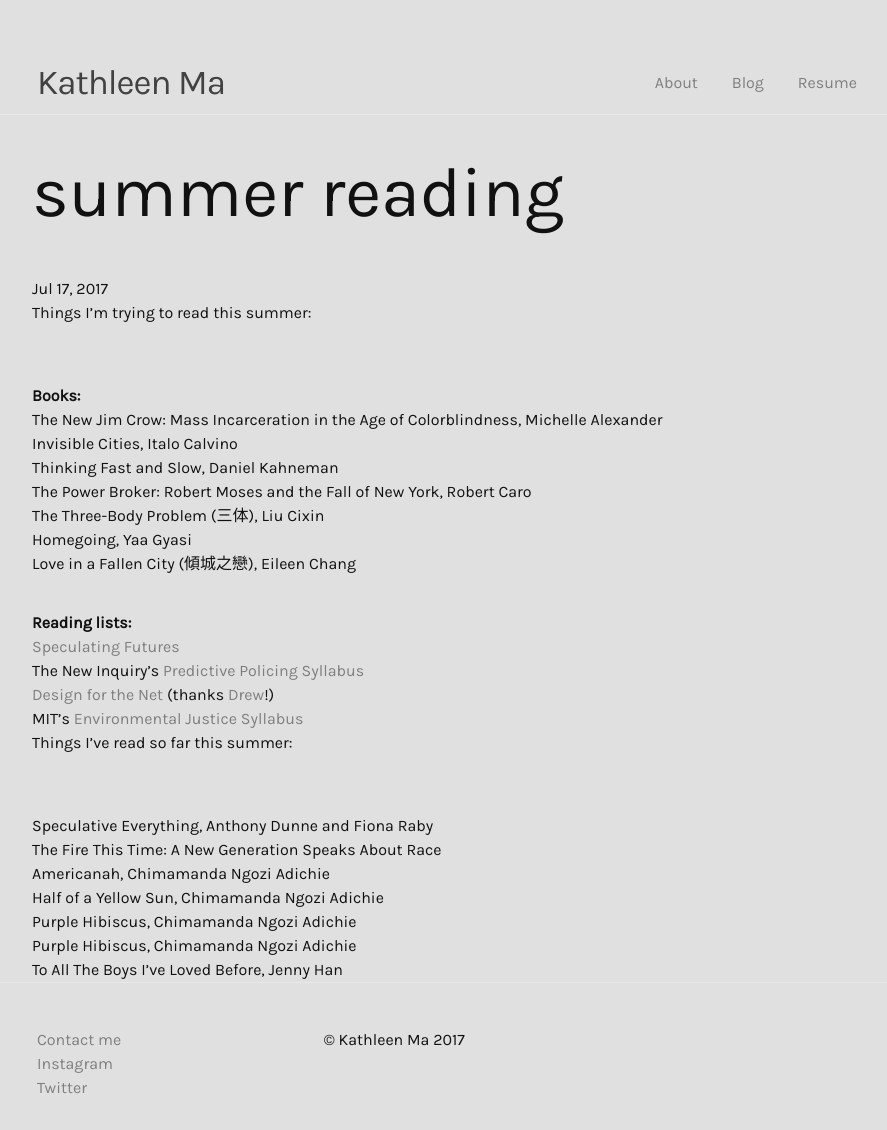
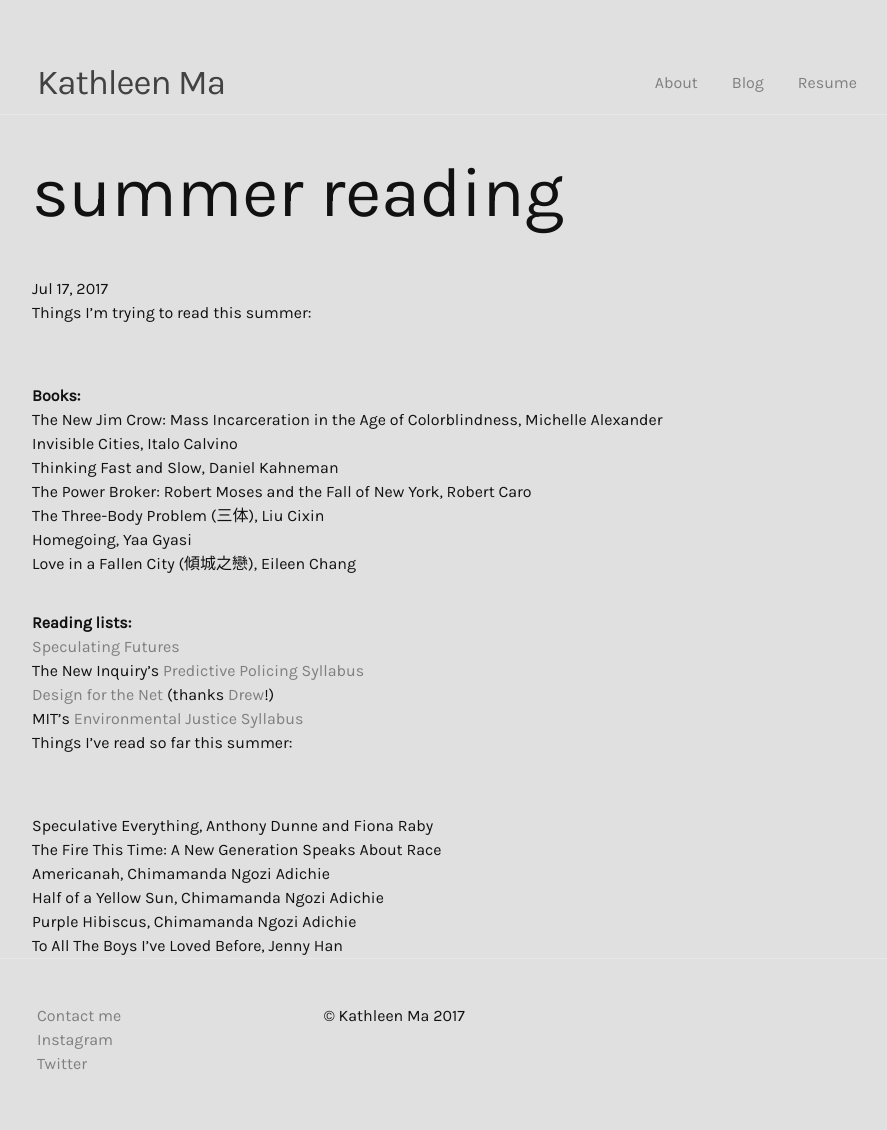
Before and after one commit to kathleenlma/kathleenlma.github.io, a Jekyll site: the page built from _posts/2017-06-25-summer-reads.md, in a window 1280 px wide. Shown: the whole page, without its empty margins (193-1080 px from the left). Built offline with Jekyll 4.4.1, drawn with Linux system fonts in a browser that asks for light colours; after the commit the page ends 1106 px from its top, so only the background shows below that.

Commit message:
updated site

```diff
--- a/_posts/2017-06-25-summer-reads.md
+++ b/_posts/2017-06-25-summer-reads.md
@@ -6,7 +6,6 @@ categories:
 ---
 
 Things I’m trying to read this summer:
-
 * **Books:**
 * The New Jim Crow: Mass Incarceration in the Age of Colorblindness, Michelle Alexander
 * Invisible Cities, Italo Calvino
@@ -28,5 +27,4 @@ Things I've read so far this summer:
 * Americanah, Chimamanda Ngozi Adichie
 * Half of a Yellow Sun, Chimamanda Ngozi Adichie
 * Purple Hibiscus, Chimamanda Ngozi Adichie
-* Purple Hibiscus, Chimamanda Ngozi Adichie
 * To All The Boys I've Loved Before, Jenny Han
```
